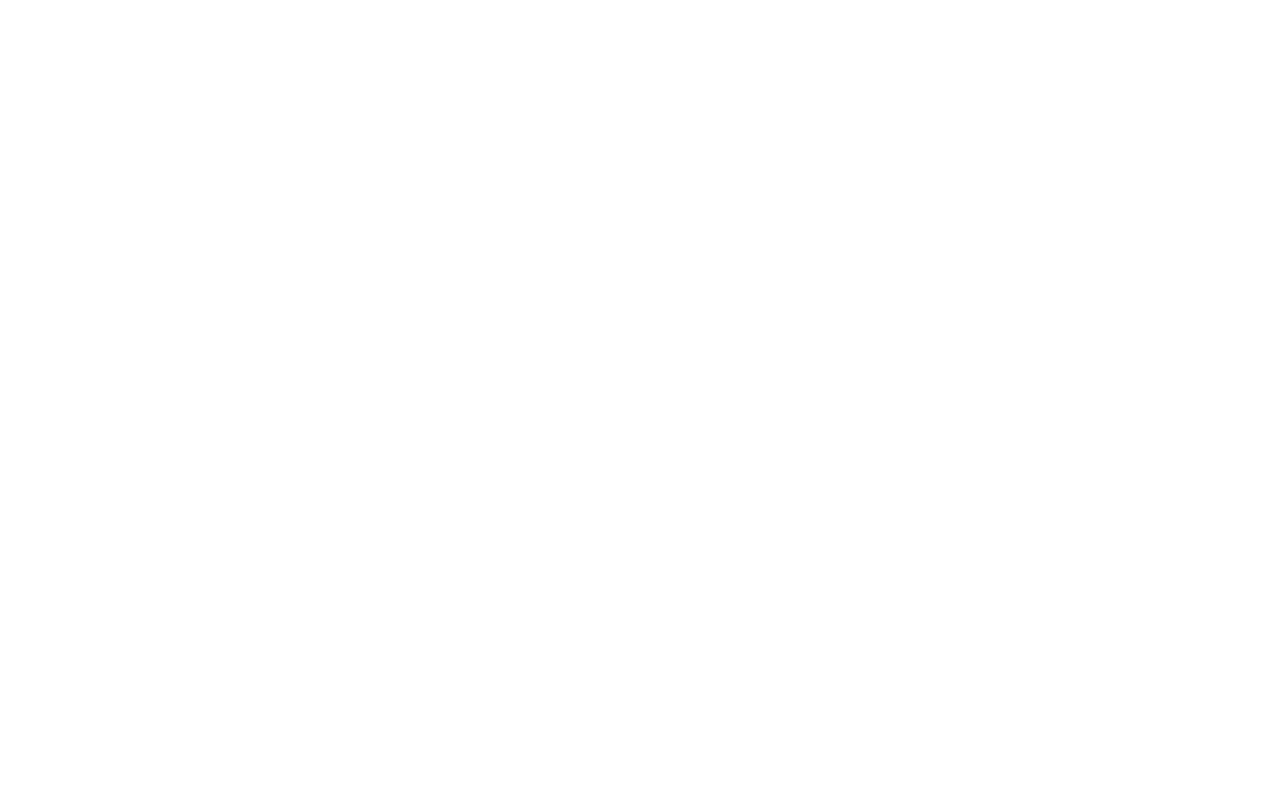
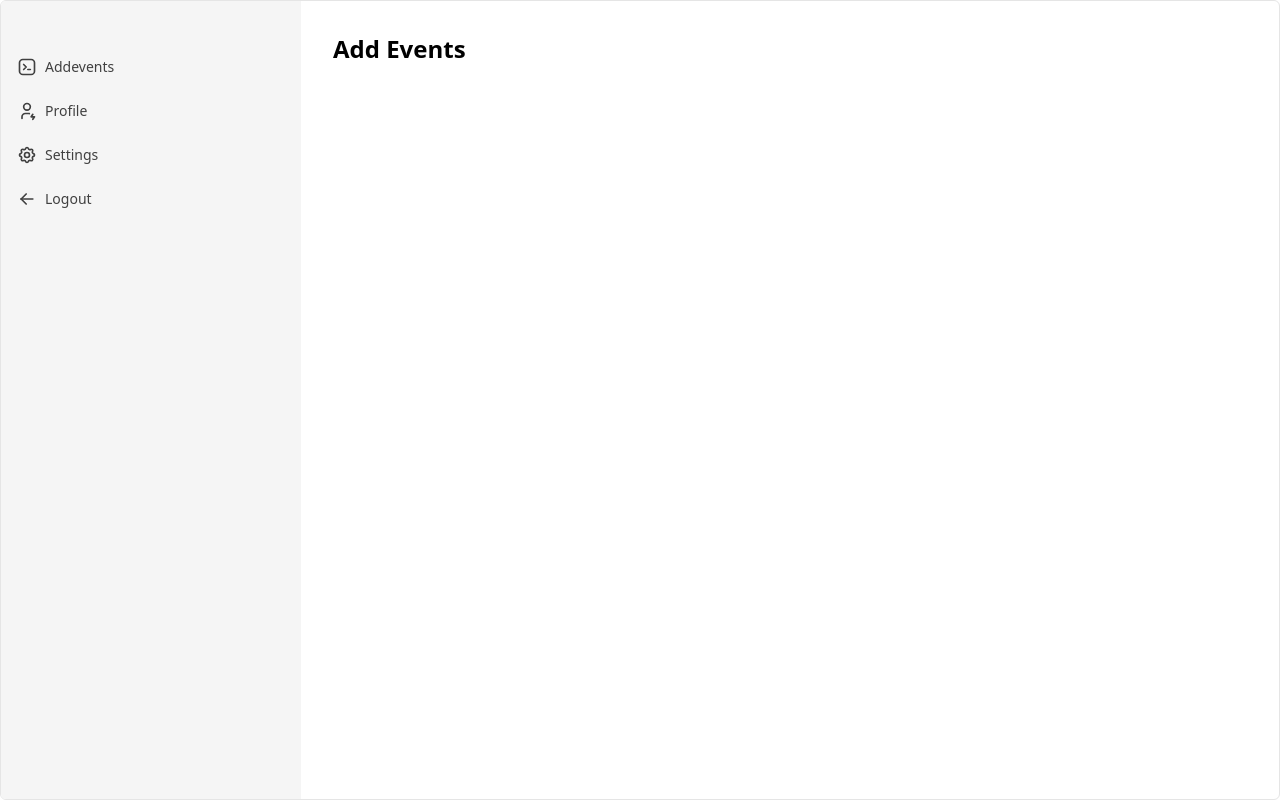
Before and after one commit to rakesh-paulraj1/techfest_react, a React (Vite) app: page /admindashboard in a window 1280 px wide. Before the commit this address had no page. Built offline with nearby package versions, Linux system fonts and the light colour scheme.

Commit message:
added sidebar

```diff
--- a/src/App.tsx
+++ b/src/App.tsx
@@ -2,6 +2,7 @@
 import Dashboard from './pages/Dashboard'; // Import the Dashboard component
 import Login from './pages/login'; // Import the Login component
 import Event from './pages/event'; // Import the Event component (if needed)
+import Addevents from './pages/adminpages/Addevents';
 
 function App() {
   return (
@@ -12,6 +13,7 @@
           <Route path="/" element={<Dashboard />} />
           <Route path="/login" element={<Login />} />
           <Route path="/event" element={<Event />} />
+          <Route path="admindashboard" element ={<Addevents/>}/>
         </Routes>
       </BrowserRouter>
     </div>
--- /dev/null
+++ b/src/components/Sidebar.tsx
@@ -0,0 +1,189 @@
+"use client";
+import { cn } from "../lib/utils";
+import { Link } from "react-router-dom";
+import React, { useState, createContext, useContext } from "react";
+import { AnimatePresence, motion } from "framer-motion";
+import { IconMenu2, IconX } from "@tabler/icons-react";
+
+interface Links {
+  label: string;
+  href: string;
+  icon: React.JSX.Element | React.ReactNode;
+}
+
+interface SidebarContextProps {
+  open: boolean;
+  setOpen: React.Dispatch<React.SetStateAction<boolean>>;
+  animate: boolean;
+}
+
+const SidebarContext = createContext<SidebarContextProps | undefined>(
+  undefined
+);
+
+export const useSidebar = () => {
+  const context = useContext(SidebarContext);
+  if (!context) {
+    throw new Error("useSidebar must be used within a SidebarProvider");
+  }
+  return context;
+};
+
+export const SidebarProvider = ({
+  children,
+  open: openProp,
+  setOpen: setOpenProp,
+  animate = true,
+}: {
+  children: React.ReactNode;
+  open?: boolean;
+  setOpen?: React.Dispatch<React.SetStateAction<boolean>>;
+  animate?: boolean;
+}) => {
+  const [openState, setOpenState] = useState(false);
+
+  const open = openProp !== undefined ? openProp : openState;
+  const setOpen = setOpenProp !== undefined ? setOpenProp : setOpenState;
+
+  return (
+    <SidebarContext.Provider value={{ open, setOpen, animate: animate }}>
+      {children}
+    </SidebarContext.Provider>
+  );
+};
+
+export const Sidebar = ({
+  children,
+  open,
+  setOpen,
+  animate,
+}: {
+  children: React.ReactNode;
+  open?: boolean;
+  setOpen?: React.Dispatch<React.SetStateAction<boolean>>;
+  animate?: boolean;
+}) => {
+  return (
+    <SidebarProvider open={open} setOpen={setOpen} animate={animate}>
+      {children}
+    </SidebarProvider>
+  );
+};
+
+export const SidebarBody = (props: React.ComponentProps<typeof motion.div>) => {
+  return (
+    <>
+      <DesktopSidebar {...props} />
+      <MobileSidebar {...(props as React.ComponentProps<"div">)} />
+    </>
+  );
+};
+
+export const DesktopSidebar = ({
+  className,
+  children,
+  ...props
+}: React.ComponentProps<typeof motion.div>) => {
+  const { open, setOpen, animate } = useSidebar();
+  return (
+    <>
+      <motion.div
+        className={cn(
+          "h-full px-4 py-4  bg-neutral-100 dark:bg-neutral-800 w-[300px] flex-shrink-0",
+          className
+        )}
+        animate={{
+          width: animate ? (open ? "300px" : "60px") : "300px",
+        }}
+        onMouseEnter={() => setOpen(true)}
+        onMouseLeave={() => setOpen(false)}
+        {...props}
+      >
+        {children}
+      </motion.div>
+    </>
+  );
+};
+
+export const MobileSidebar = ({
+  className,
+  children,
+  ...props
+}: React.ComponentProps<"div">) => {
+  const { open, setOpen } = useSidebar();
+  return (
+    <>
+      <div
+        className={cn(
+          "h-10 px-4 py-4 flex flex-row md:hidden  items-center justify-between bg-neutral-100 dark:bg-neutral-800 w-full"
+        )}
+        {...props}
+      >
+        <div className="flex justify-end z-20 w-full">
+          <IconMenu2
+            className="text-neutral-800 dark:text-neutral-200"
+            onClick={() => setOpen(!open)}
+          />
+        </div>
+        <AnimatePresence>
+          {open && (
+            <motion.div
+              initial={{ x: "-100%", opacity: 0 }}
+              animate={{ x: 0, opacity: 1 }}
+              exit={{ x: "-100%", opacity: 0 }}
+              transition={{
+                duration: 0.3,
+                ease: "easeInOut",
+              }}
+              className={cn(
+                "fixed h-full w-full inset-0 bg-white dark:bg-neutral-900 p-10 z-[100] flex flex-col justify-between",
+                className
+              )}
+            >
+              <div
+                className="absolute right-10 top-10 z-50 text-neutral-800 dark:text-neutral-200"
+                onClick={() => setOpen(!open)}
+              >
+                <IconX />
+              </div>
+              {children}
+            </motion.div>
+          )}
+        </AnimatePresence>
+      </div>
+    </>
+  );
+};
+
+export const SidebarLink = ({
+  link,
+  className,
+  ...props
+}: {
+  link: Links;
+  className?: string;
+}) => {
+  const { open, animate } = useSidebar();
+  return (
+    <Link
+      to={link.href}
+      className={cn(
+        "flex items-center justify-start gap-2  group/sidebar py-2",
+        className
+      )}
+      {...props}
+    >
+      {link.icon}
+
+      <motion.span
+        animate={{
+          display: animate ? (open ? "inline-block" : "none") : "inline-block",
+          opacity: animate ? (open ? 1 : 0) : 1,
+        }}
+        className="text-neutral-700 dark:text-neutral-200 text-sm group-hover/sidebar:translate-x-1 transition duration-150 whitespace-pre inline-block !p-0 !m-0"
+      >
+        {link.label}
+      </motion.span>
+    </Link>
+  );
+};
--- /dev/null
+++ b/src/pages/adminpages/Addevents.tsx
@@ -0,0 +1,70 @@
+import React from 'react'
+import { cn } from '../../lib/utils';
+import {
+  IconArrowLeft,
+  IconBrandTabler,
+  IconSettings,
+  IconUserBolt,
+} from "@tabler/icons-react";
+import { Sidebar, SidebarBody, SidebarLink } from '../../components/Sidebar'
+
+const Addevents = () => {
+  const links = [
+    {
+      label: "Addevents",
+      href: "/admindashboard",
+      icon: (
+        <IconBrandTabler className="text-neutral-700 dark:text-neutral-200 h-5 w-5 flex-shrink-0" />
+      ),
+    },
+    {
+      label: "Profile",
+      href: "#",
+      icon: (
+        <IconUserBolt className="text-neutral-700 dark:text-neutral-200 h-5 w-5 flex-shrink-0" />
+      ),
+    },
+    {
+      label: "Settings",
+      href: "#",
+      icon: (
+        <IconSettings className="text-neutral-700 dark:text-neutral-200 h-5 w-5 flex-shrink-0" />
+      ),
+    },
+    {
+      label: "Logout",
+      href: "#",
+      icon: (
+        <IconArrowLeft className="text-neutral-700 dark:text-neutral-200 h-5 w-5 flex-shrink-0" />
+      ),
+    },
+  ];
+
+  return (
+    <div className={cn(
+        "rounded-md flex flex-col md:flex-row w-full flex-1 max-w-[120rem] mx-auto border border-neutral-200 dark:border-neutral-700 overflow-hidden",
+        "h-screen"
+      )} >
+      {/* Sidebar */}
+      <Sidebar animate={false}>
+        <SidebarBody className="flex flex-col justify-between gap-10 h-full">
+          <div className="flex flex-col flex-1 overflow-y-auto overflow-x-hidden">
+            <div className="mt-8 flex flex-col gap-2">
+              {links.map((link, idx) => (
+                <SidebarLink key={idx} link={link} />
+              ))}
+            </div>
+          </div>
+        </SidebarBody>
+      </Sidebar>
+
+      {/* Main Content */}
+      <div className="flex-1 p-8">
+        <h1 className="text-2xl font-bold">Add Events</h1>
+        {/* Your other content goes here */}
+      </div>
+    </div>
+  )
+}
+
+export default Addevents;
--- a/src/pages/login.tsx
+++ b/src/pages/login.tsx
@@ -26,7 +26,7 @@
 
       if (userRole === 'admin') {
         console.log('Redirecting to admin dashboard...');
-        navigate('/admin-dashboard'); // Redirect to admin dashboard
+        navigate('/admindashboard'); // Redirect to admin dashboard
       } else {
         console.log('Logging in as regular user...');
         navigate('/dashboard'); // Redirect to regular user dashboard
@@ -44,7 +44,7 @@
   // Dummy function to simulate getting user role based on credentials
   const getUserRole = (email: string, password: string) => {
     // Example: You could replace this with an actual API call
-    if (email === 'admin@example.com' && password === 'adminpass') {
+    if (email === 'admin@gmail.com' && password === 'adminpass') {
       return 'admin';
     }
     return 'user';
```
